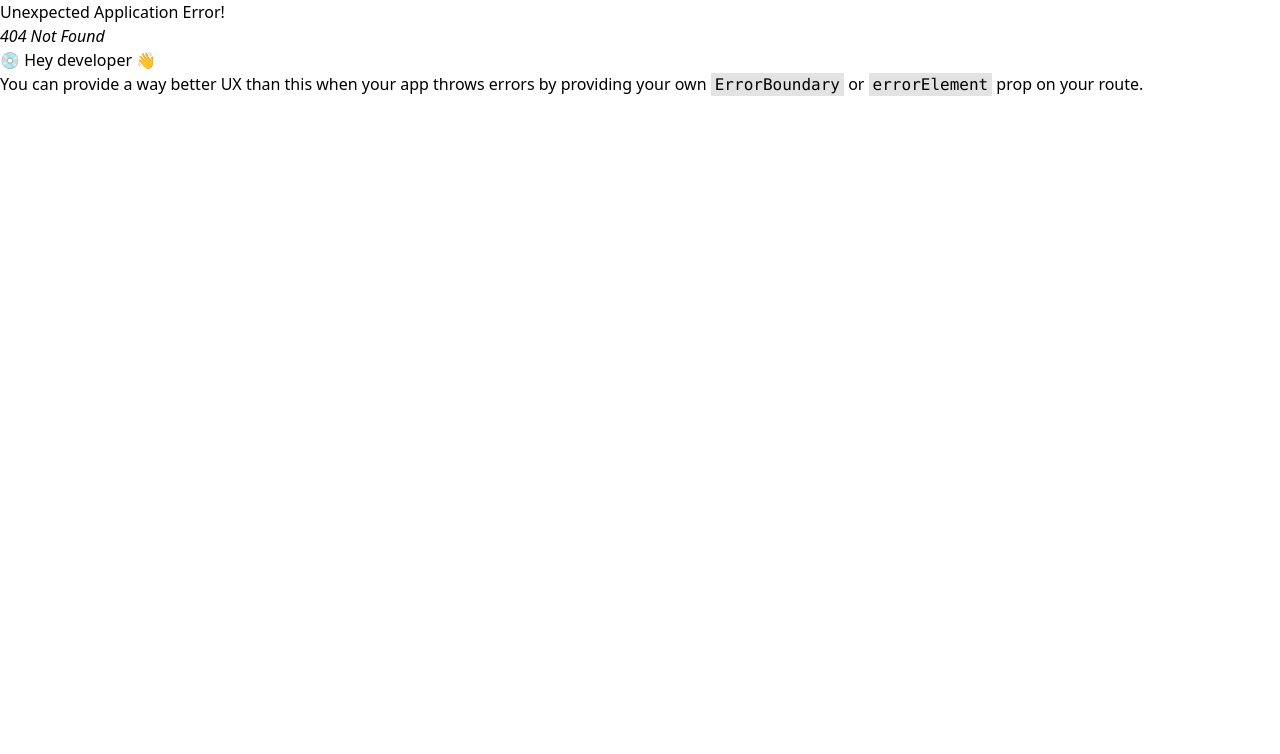
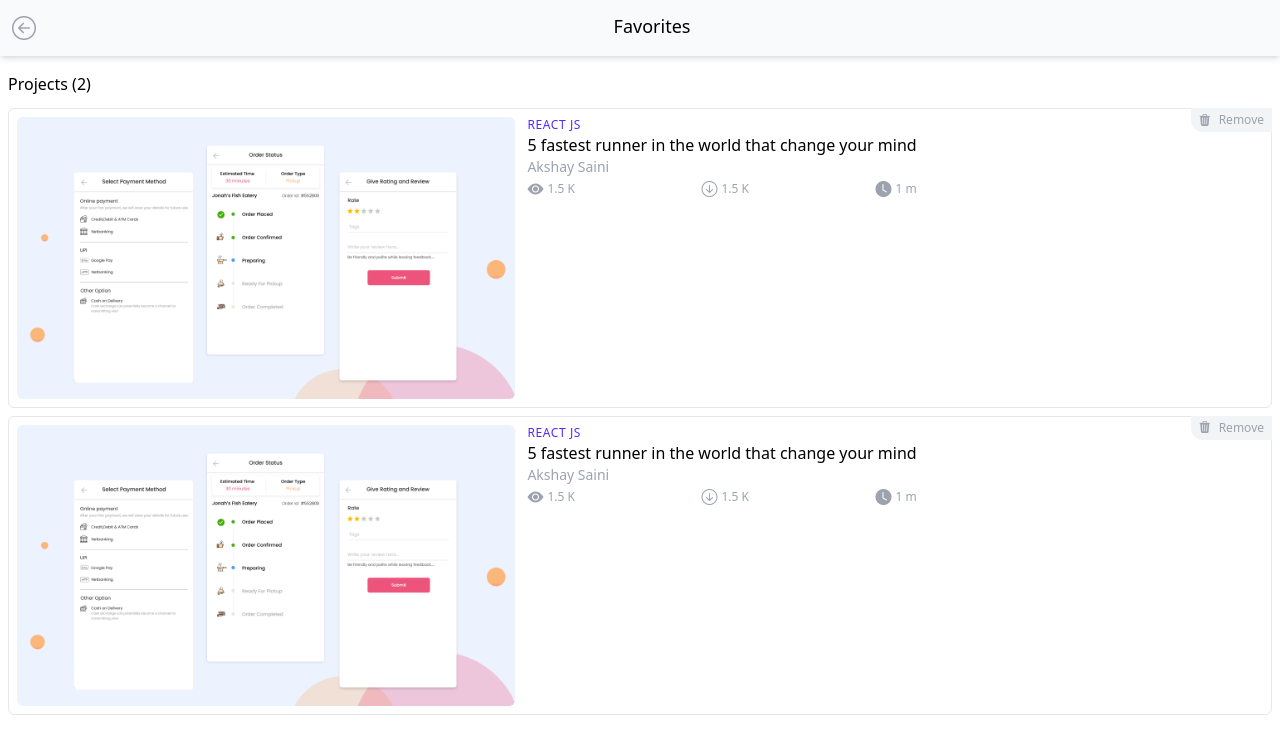
Before and after one commit to mrafeeq805/CodeLab, a React (Create React App) app: page /favorites in a window 1280 px wide. Before the commit this address had no page. Shown: the top 754 px of the page. Built offline with nearby package versions, Linux system fonts and the light colour scheme.

Commit message:
favorites page added

```diff
--- a/src/App.js
+++ b/src/App.js
@@ -3,6 +3,7 @@ import { RouterProvider, createBrowserRouter } from 'react-router-dom';
 import Home from './components/Home';
 import Categories from './components/Categories';
 import MyProjects from './components/MyProjects';
+import Favorites from './components/Favorites';
 
 function App() {
   const router = createBrowserRouter([
@@ -18,6 +19,10 @@ function App() {
       path : '/myprojects',
       element : <MyProjects/>
     },
+    {
+      path : '/favorites',
+      element : <Favorites/>
+    },
   ])
   return (
     <RouterProvider router={router}>
--- /dev/null
+++ b/src/components/FavoriteSection.js
@@ -0,0 +1,20 @@
+import React from "react";
+import ProjectCardSec, { ProjectCardSecRemove } from "./ProjectCardSec";
+
+const FavoriteSection = () => {
+    const list = ['1','2']
+    const ProjectCardSecNew = ProjectCardSecRemove(ProjectCardSec)
+	return (
+		<div className="px-2 mt-4">
+            <span className="font-medium">Projects (2)</span>
+
+			<div className="mt-3 grid grid-col-5 grid-flow-row gap-2">
+				{list.map((item) => (
+					<ProjectCardSecNew name={"Akshay"} img={"/img/dev.png"} />
+				))}
+			</div>
+		</div>
+	);
+};
+
+export default FavoriteSection
--- /dev/null
+++ b/src/components/Favorites.js
@@ -0,0 +1,14 @@
+import React from 'react'
+import Navbar from './Navbar'
+import FavoriteSection from './FavoriteSection'
+
+const Favorites = () => {
+  return (
+    <div>
+        <Navbar title={"Favorites"}/>
+        <FavoriteSection/>
+    </div>
+  )
+}
+
+export default Favorites
--- a/src/components/ProjectCardSec.js
+++ b/src/components/ProjectCardSec.js
@@ -42,8 +42,8 @@ export const ProjectCardSecRemove = (Card) => {
 		return (
 			<div className="relative">
 				<div className="absolute top-0 right-0 flex items-center gap-2 p-1 bg-gray-100 px-2 rounded-bl-xl">
-                    <i class="bi bi-trash3-fill text-gray-500 text-xs"></i>
-                    <span className="text-xs text-gray-500">Remove</span>
+                    <i class="bi bi-trash3-fill text-gray-400 text-xs"></i>
+                    <span className="text-xs text-gray-400">Remove</span>
                 </div>
 				<Card />
 			</div>
```
